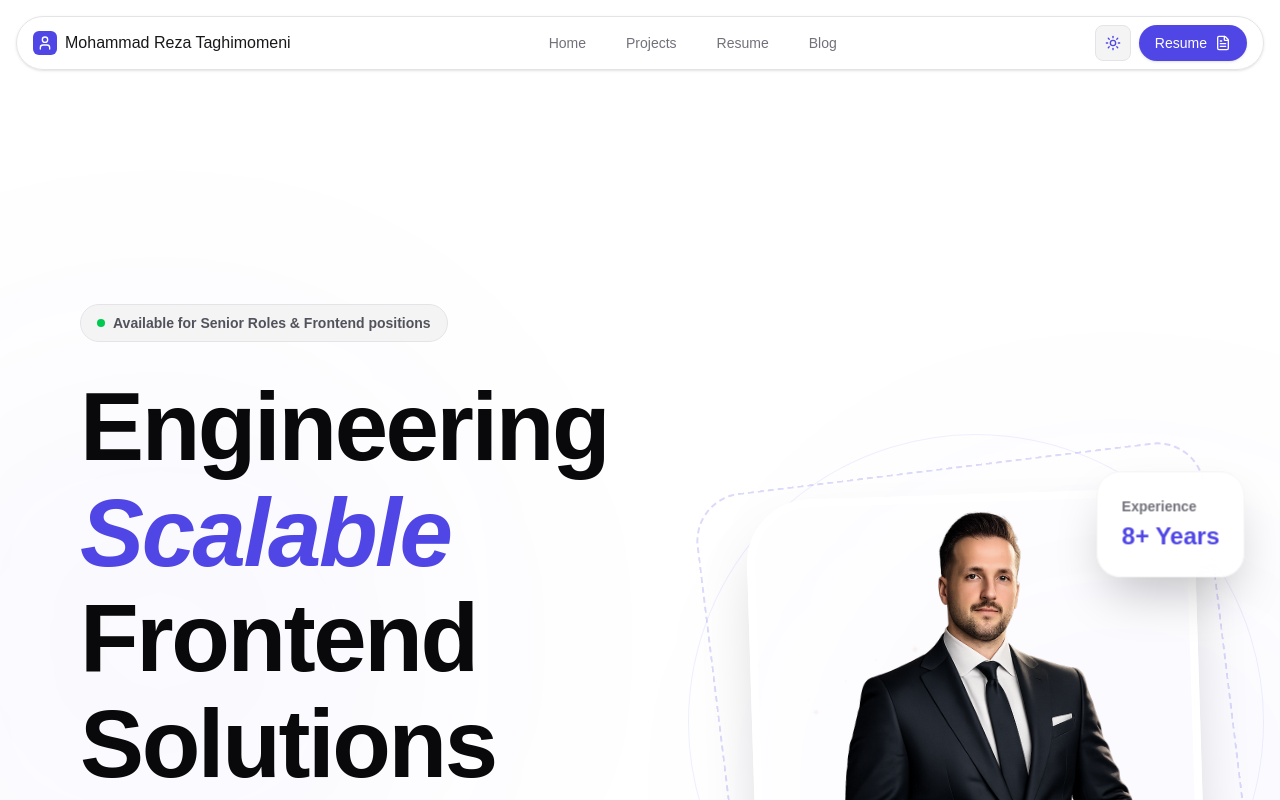
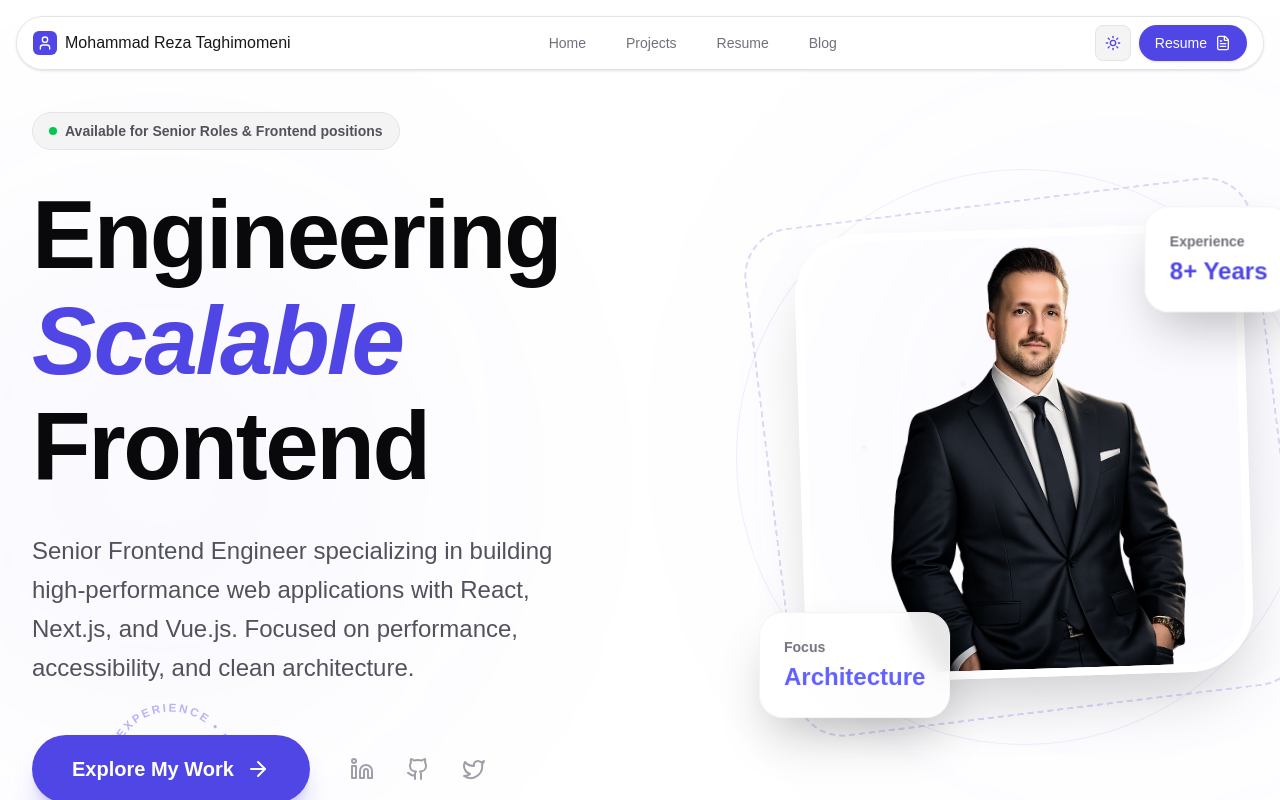
Before and after one commit to rezamomeni-dev/my-portfolio, a Next.js app: page / in a window 1280 px wide. Shown: the top 800 px of the page. Built offline with nearby package versions, Linux system fonts and the light colour scheme.

Commit message:
fix: work on implement fix design of application in home

```diff
--- a/components/home/Hero.tsx
+++ b/components/home/Hero.tsx
@@ -39,11 +39,11 @@
    };
 
    return (
-      <section className="relative min-h-[100dvh] flex items-center justify-center overflow-hidden py-20 md:py-32 px-6 md:px-8 lg:px-12">
+      <div className="relative min-h-dvh flex items-center justify-center overflow-hidden -mt-16">
          {/* Background Elements */}
          <div className="absolute inset-0 -z-10">
-            <div className="absolute top-1/4 -left-20 w-[30rem] h-[30rem] bg-primary/10 rounded-full blur-[100px] md:blur-[150px] animate-pulse" />
-            <div className="absolute bottom-1/4 -right-20 w-[30rem] h-[30rem] bg-indigo-500/10 rounded-full blur-[100px] md:blur-[150px] animate-pulse delay-700" />
+            <div className="absolute top-1/4 -left-20 w-120 h-120 bg-primary/10 rounded-full blur-[100px] md:blur-[150px] animate-pulse" />
+            <div className="absolute bottom-1/4 -right-20 w-120 h-120 bg-indigo-500/10 rounded-full blur-[100px] md:blur-[150px] animate-pulse delay-700" />
          </div>
 
          <SectionContainer>
@@ -238,7 +238,7 @@
                </motion.div>
             </motion.div>
          </SectionContainer>
-      </section>
+      </div>
    );
 };
 
--- a/data/home.json
+++ b/data/home.json
@@ -1,7 +1,7 @@
 {
    "hero": {
       "badge": "Available for Senior Roles & Frontend positions",
-      "headline": "Engineering <span class=\"text-primary italic\">Scalable</span> Frontend Solutions",
+      "headline": "Engineering <span class=\"text-primary italic\">Scalable</span> Frontend",
       "subheadline": "Senior Frontend Engineer specializing in building high-performance web applications with React, Next.js, and Vue.js. Focused on performance, accessibility, and clean architecture.",
       "cta": "Explore My Work",
       "image": "/images/home-banner.png"
```
